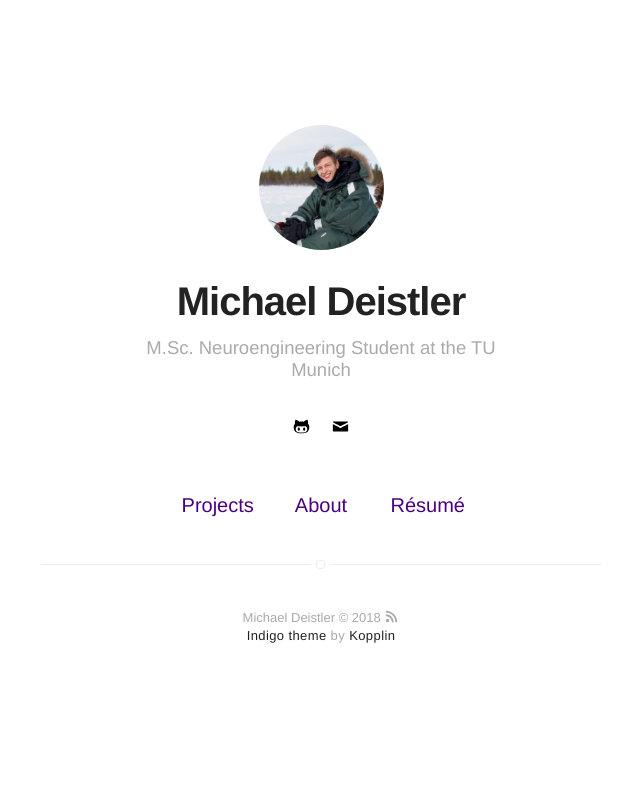
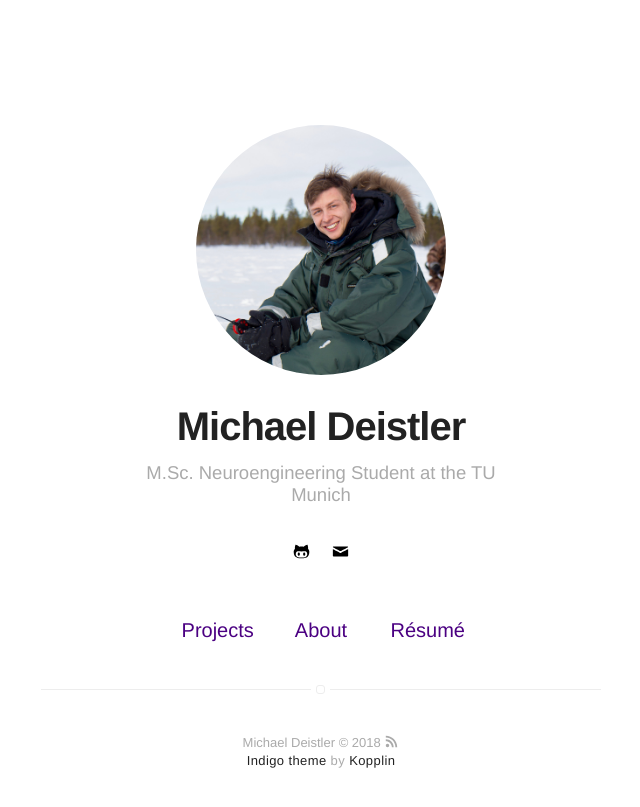
Before and after one commit to michaeldeistler/michaeldeistler.github.io, a Jekyll site: the page built from index.html, in a window 1280 px wide. Shown: the top 807 px of the page, without its empty margins (319-959 px from the left). Built offline with Jekyll 4.4.1, drawn with Linux system fonts in a browser that asks for light colours.

Commit message:
image test

```diff
--- a/_sass/components/header.sass
+++ b/_sass/components/header.sass
@@ -6,7 +6,7 @@
     z-index: 99
 
     > .link > .selfie
-        width: 125px
+        width: 250px
         margin-bottom: 25px
         border-radius: 100%
         transition: all .2s
--- a/_sass/pages/post.sass
+++ b/_sass/pages/post.sass
@@ -42,7 +42,7 @@
             text-decoration: none
 
     > .title-image
-        max-height: 120px
+        max-height: 240px
         display: block
         margin: 0 auto
 
```
